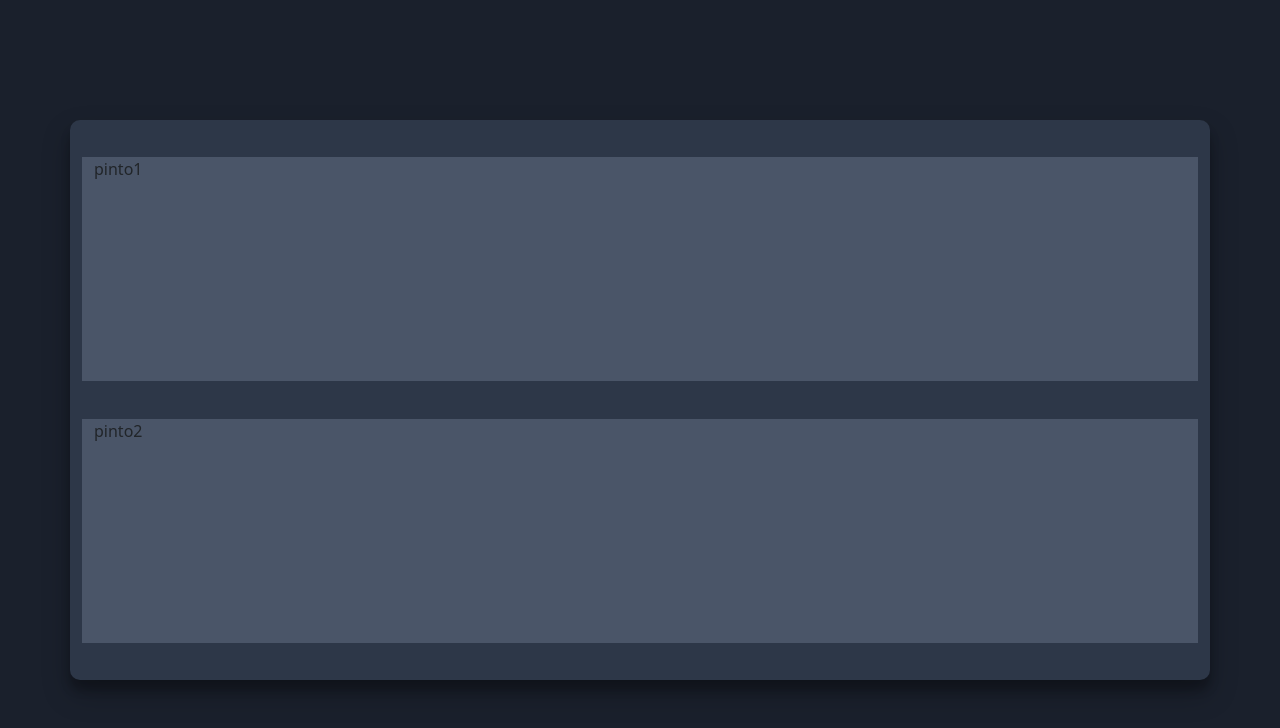
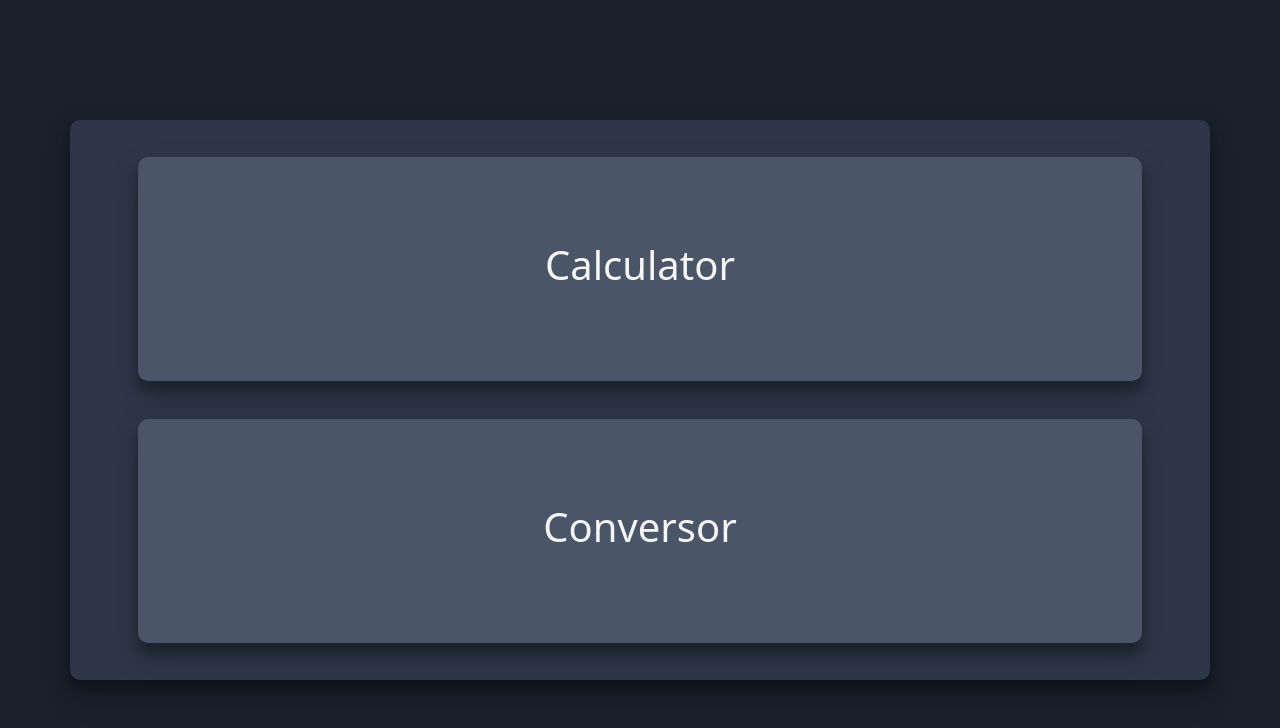
Before and after one commit to rayanlopess/calculator, a plain HTML site: page index.html in a window 1280 px wide. Drawn offline with nearby package versions, Linux system fonts and the light colour scheme.

Commit message:
finalizar

```diff
--- a/index.html
+++ b/index.html
@@ -14,13 +14,15 @@
 
 <body>
     <div class="container-fluid">
+
+
+
         <div class="container-escolha container-sm">
-            <div class="container-sm escolhas">
-                <p>pinto1</p>
+            <div class="container-fluid escolhas" >
+                <h1>Calculator</h1>
             </div>
-            <div class="container-sm escolhas">
-                <p>pinto2</p>
-
+            <div class="container-fluid escolhas">
+                <h1>Conversor</h1>
             </div>
         </div>
     </div>
--- a/style.css
+++ b/style.css
@@ -20,6 +20,21 @@ body{
 }
 .escolhas{
     background-color: #4a5568;
+    box-shadow: rgba(0, 0, 0, 0.25) 0px 14px 28px, rgba(0, 0, 0, 0.22) 0px 10px 10px;
     height: 40%;
-
+    border-radius: 10px;
+    transition: .3s ease-in-out;
+    max-width: 90%;
+    color: #f5f5f5;
 }
+.escolhas:hover{
+    transition: .3s ease-in-out;
+    transform: scale(1.005);
+    scale: 1.005;
+    cursor: pointer;
+}
+.escolhas:active{
+    transition: .1s ease-in-out;
+    transform: scale(0.99);
+    scale: 0.99;
+}
```
Also changed, not shown: pages/calculadora.html (added, +19 -0 lines), pages/conversor.html (added, +19 -0 lines).
